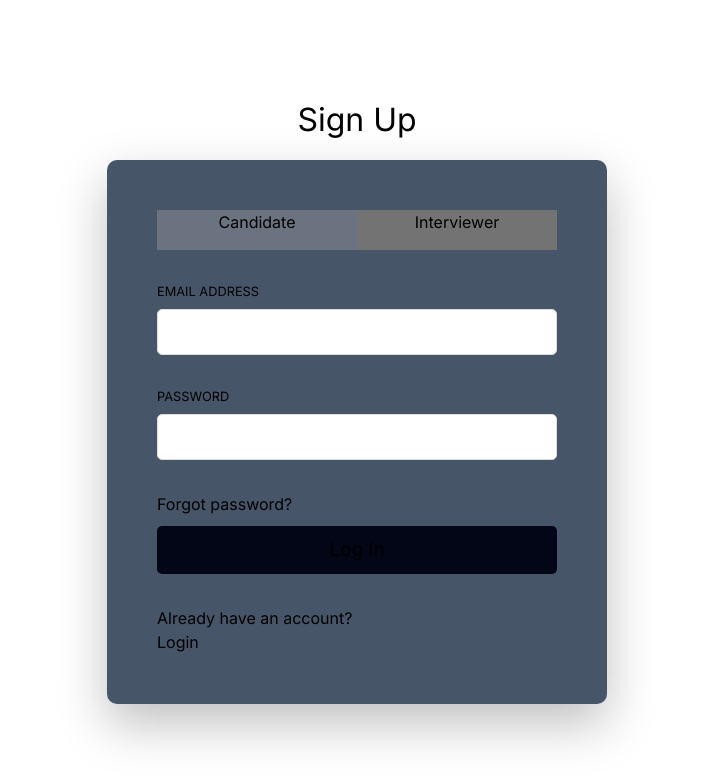
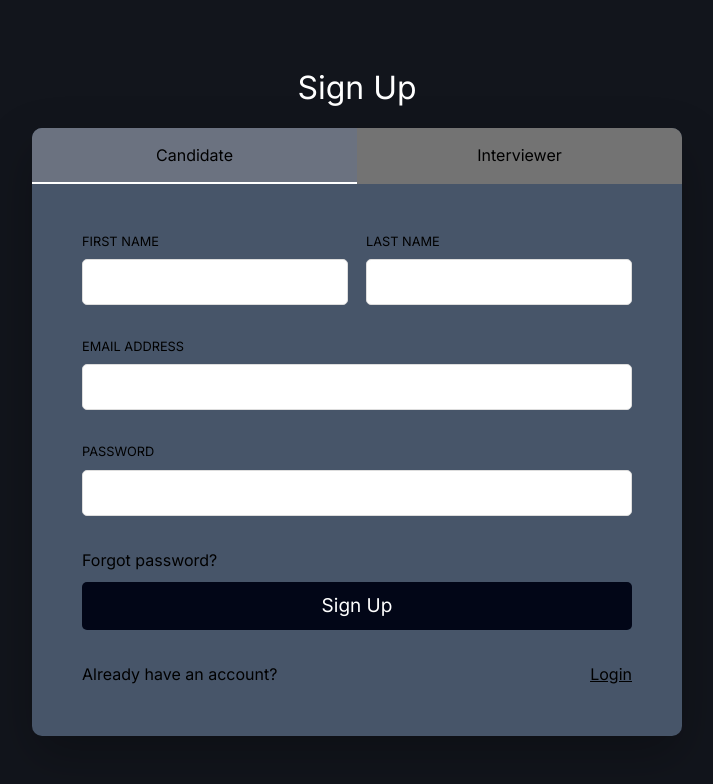
Before and after one commit to CodeCeasers/frontsite, a Next.js app in the folder client/: page /signup in a window 1280 px wide. Shown: the top 784 px of the page, without its empty margins (283-996 px from the left). Built offline with nearby package versions, Linux system fonts and the light colour scheme.

Commit message:
Refactor code and add dependencies

```diff
--- a/client/package.json
+++ b/client/package.json
@@ -10,9 +10,11 @@
   },
   "dependencies": {
     "@monaco-editor/react": "^4.6.0",
+    "dotenv": "^16.4.5",
     "next": "14.1.1",
     "react": "^18",
-    "react-dom": "^18"
+    "react-dom": "^18",
+    "sonner": "^1.4.3"
   },
   "devDependencies": {
     "autoprefixer": "^10.0.1",
--- a/client/src/app/login/page.jsx
+++ b/client/src/app/login/page.jsx
@@ -91,28 +91,32 @@ export default function Login() {
   //   };
 
   return (
-    <main className="flex flex-col justify-center items-center h-dvh w-dvw">
-      <h1 className=" text-center mb-4 text-[2rem]">Log In</h1>
-      <div className="w-[500px] shadow-[0px_20px_50px_0px_rgba(0,0,0,0.25)] p-[50px] rounded-[10px] bg-slate-600">
-        <div className="flex flex-row w-full h-10 mb-8 cursor-pointer">
+    <main className="flex flex-col justify-center items-center h-dvh w-dvw bg-[#12151c]">
+      <h1 className=" text-center mb-4 text-[2rem] text-white">Log In</h1>
+      <div className="w-[500px] shadow-[0px_20px_50px_0px_rgba(0,0,0,0.25)] pb-[50px] rounded-[10px] bg-slate-600">
+        <div className="flex flex-row w-full h-14 mb-14 cursor-pointer">
           <div
-            className={`text-center w-2/4 ${
-              candidateStyle ? `bg-neutral-500` : `bg-gray-500`
+            className={`flex justify-center items-center w-2/4 rounded-tl-[10px] ${
+              candidateStyle
+                ? `bg-neutral-500 border-b-2 border-transparent`
+                : `bg-gray-500 border-b-2 border-b-white`
             }`}
             onClick={toggleCandidate(true)}
           >
-            Candidate
+            <span>Candidate</span>
           </div>
           <div
-            className={`flex justify-center item-center w-2/4  ${
-              interviewStyle ? `bg-neutral-500` : `bg-gray-500`
+            className={`flex justify-center items-center w-2/4 rounded-tr-[10px]  ${
+              interviewStyle
+                ? `bg-neutral-500 border-b-2 border-transparent`
+                : `bg-gray-500 border-b-2 border-b-white`
             }`}
             onClick={toggleCandidate(false)}
           >
-            Interviewer
+            <span>Interviewer</span>
           </div>
         </div>
-        <form className="flex flex-col mb-8">
+        <form className="flex flex-col mb-8 px-[50px]">
           <label className="flex flex-col gap-[0.5em] mb-[2em]">
             <div className="text-[0.8em]">EMAIL ADDRESS</div>
             <input
@@ -143,14 +147,14 @@ export default function Login() {
             <Link href="/forgot_password">Forgot password?</Link>
           </div>
           <input
-            className="text-[19px] text-black cursor-pointer mt-2.5 p-2.5 rounded-[5px] border-[none] bg-slate-950"
+            className="text-[19px] text-white cursor-pointer mt-2.5 p-2.5 rounded-[5px] border-[none] bg-slate-950"
             type="submit"
             value="Log In"
           />
         </form>
-        <div className="">
+        <div className="flex flex-row justify-between px-[50px]">
           <div>Don't have an account?</div>
-          <div>
+          <div className="underline">
             <Link href="/signup">Sign up</Link>
           </div>
         </div>
--- a/client/src/app/page.js
+++ b/client/src/app/page.js
@@ -2,7 +2,7 @@ import Image from "next/image";
 
 export default function Home() {
   return (
-    <main className="flex min-h-screen flex-col items-center justify-between p-24">
+    <main className="flex min-h-screen flex-col items-center justify-between p-24 bg-[#12151c]">
       Home
     </main>
   );
--- a/client/src/app/signup/page.jsx
+++ b/client/src/app/signup/page.jsx
@@ -3,17 +3,21 @@
 import { useEffect, useState } from "react";
 import { useRouter } from "next/navigation";
 import Link from "next/link";
-// import { Toaster, toast } from "sonner";
-// require("dotenv").config();
+import { Toaster, toast } from "sonner";
+require("dotenv").config();
 
 export default function SignUp() {
   //   const router = useRouter();
-  const [form, setForm] = useState({ email: "", password: "" });
   const [isCandidate, setCandidate] = useState(false);
-  //   const [theme, setTheme] = useState(true);
+  const [form, setForm] = useState({
+    email: "",
+    password: "",
+    firstName: "",
+    lastName: "",
+    role: `${isCandidate ? "candidate" : "interviewer"}`,
+  });
   const [interviewStyle, setInterviewStyle] = useState(true);
   const [candidateStyle, setCandidateStyle] = useState(false);
-  //   const [theme, setTheme] = useState(true);
 
   const toggleCandidate = (isCandid) => () => {
     setCandidate(isCandid);
@@ -42,78 +46,112 @@ export default function SignUp() {
   //     }
   //   }, []); // Empty dependency array as it runs once on mount
 
-  //   const handleSubmit = async (e) => {
-  //     try {
-  //       e.preventDefault();
+  const handleSubmit = async (e) => {
+    try {
+      e.preventDefault();
 
-  //       if (!form.email || !form.password) {
-  //         toast.warning("Please fill in all fields");
-  //         return;
-  //       }
+      if (!form.email || !form.password || !form.firstName || !form.lastName) {
+        toast.warning("Please fill in all fields");
+        return;
+      }
 
-  //       const res = await fetch(`${process.env.NEXT_PUBLIC_API_URL}user/login`, {
-  //         method: "POST",
-  //         headers: {
-  //           "Content-Type": "application/json",
-  //         },
-  //         body: JSON.stringify({
-  //           email: form.email,
-  //           password: form.password,
-  //         }),
-  //       });
+      const res = await fetch(`http://localhost:400/user/login`, {
+        method: "POST",
+        headers: {
+          "Content-Type": "application/json",
+        },
+        body: JSON.stringify({
+          email: form.email,
+          firstName: form.firstName,
+          lastName: form.lastName,
+          password: form.password,
+        }),
+      });
 
-  //       const data = await res.json();
+      const data = await res.json();
 
-  //       if (data.token) {
-  //         toast.success("Logged in successfully");
-  //         const user = {
-  //           token: data.token,
-  //           id: data.id,
-  //           username: data.username,
-  //           email: form.email,
-  //           rating: data.ratings,
-  //         };
+      if (data.token) {
+        toast.success("Logged in successfully");
+        const user = {
+          token: data.token,
+          id: data.id,
+          email: form.email,
+          firstName: form.firstName,
+          lastName: form.lastName,
+        };
 
-  //         if (localStorage.getItem("user")) {
-  //           localStorage.removeItem("user");
-  //         }
+        if (localStorage.getItem("user")) {
+          localStorage.removeItem("user");
+        }
 
-  //         localStorage.setItem("user", JSON.stringify(user));
+        localStorage.setItem("user", JSON.stringify(user));
 
-  //         setForm({ email: "", password: "" });
+        setForm({ email: "", password: "" });
 
-  //         router.push("/");
-  //       } else {
-  //         toast.error(data.msg);
-  //       }
-  //     } catch (e) {
-  //       console.log(e);
-  //     }
-  //   };
+        router.push("/");
+      } else {
+        toast.error(data.msg);
+      }
+    } catch (e) {
+      console.log(e);
+    }
+  };
 
   return (
-    <div className="flex flex-col justify-center items-center h-dvh w-dvw">
-      <h1 className=" text-center mb-4 text-[2rem]">Sign Up</h1>
-      <div className="w-[500px] shadow-[0px_20px_50px_0px_rgba(0,0,0,0.25)] p-[50px] rounded-[10px] bg-slate-600">
-        <div className="flex flex-row w-full h-10 mb-8 cursor-pointer">
+    <div className="flex flex-col justify-center items-center h-dvh w-dvw bg-[#12151c]">
+      <h1 className=" text-center mb-4 text-[2rem] text-white">Sign Up</h1>
+      <div className="w-[650px] shadow-[0px_20px_50px_0px_rgba(0,0,0,0.25)] pb-[50px] rounded-[10px] bg-slate-600">
+        <div className="flex flex-row w-full h-14 mb-12 cursor-pointer">
           <div
-            className={`text-center w-2/4 ${
-              candidateStyle ? `bg-neutral-500` : `bg-gray-500`
+            className={`flex justify-center items-center w-2/4 rounded-tl-[10px] ${
+              candidateStyle
+                ? `bg-neutral-500 border-b-2 border-transparent`
+                : `bg-gray-500 border-b-2 border-b-white`
             }`}
             onClick={toggleCandidate(true)}
           >
-            Candidate
+            <span>Candidate</span>
           </div>
           <div
-            className={`flex justify-center item-center w-2/4  ${
-              interviewStyle ? `bg-neutral-500` : `bg-gray-500`
+            className={`flex justify-center items-center w-2/4 rounded-tr-[10px]  ${
+              interviewStyle
+                ? `bg-neutral-500 border-b-2 border-transparent`
+                : `bg-gray-500 border-b-2 border-b-white`
             }`}
             onClick={toggleCandidate(false)}
           >
-            Interviewer
+            <span>Interviewer</span>
           </div>
         </div>
-        <form className="flex flex-col mb-8">
+        <form className="flex flex-col mb-8 px-[50px]">
+          <div className="flex flex-row justify-between">
+            <label className="flex flex-col gap-[0.5em] mb-[2em]">
+              <div className="text-[0.8em]">FIRST NAME</div>
+              <input
+                className="text-[1em] border px-[15px] py-2.5 rounded-[5px] border-solid border-[#ddd] text-black"
+                type="text"
+                name="firstName"
+                required
+                onChange={(e) => {
+                  -setForm({ ...form, firstName: e.target.value });
+                }}
+                value={form.firstName}
+              />
+            </label>
+            <label className="flex flex-col gap-[0.5em] mb-[2em]">
+              <div className="text-[0.8em]">LAST NAME</div>
+              <input
+                className="text-[1em] border px-[15px] py-2.5 rounded-[5px] border-solid border-[#ddd] text-black"
+                type="text"
+                name="lastName"
+                required
+                onChange={(e) => {
+                  -setForm({ ...form, lastName: e.target.value });
+                }}
+                value={form.lastName}
+              />
+            </label>
+          </div>
           <label className="flex flex-col gap-[0.5em] mb-[2em]">
             <div className="text-[0.8em]">EMAIL ADDRESS</div>
             <input
@@ -144,19 +182,20 @@ export default function SignUp() {
             <Link href="/forgot_password">Forgot password?</Link>
           </div>
           <input
-            className="text-[19px] text-black cursor-pointer mt-2.5 p-2.5 rounded-[5px] border-[none] bg-slate-950"
+            className="text-[19px] text-white cursor-pointer mt-2.5 p-2.5 rounded-[5px] border-[none] bg-slate-950"
             type="submit"
-            value="Log In"
+            value="Sign Up"
+            onClick={handleSubmit}
           />
         </form>
-        <div className="">
+        <div className="flex flex-row justify-between px-[50px]">
           <div>Already have an account?</div>
-          <div>
+          <div className=" underline">
             <Link href="/login">Login</Link>
           </div>
         </div>
       </div>
-      {/* <Toaster theme={theme ? "dark" : "light"} position="bottom-left" /> */}
+      <Toaster theme="light" position="bottom-left" />
     </div>
   );
 }
--- a/client/src/components/EditorTop.jsx
+++ b/client/src/components/EditorTop.jsx
@@ -1,5 +1,3 @@
-export function EditorHeader(){
-    return <>
-    header
-    </>
+export function EditorHeader() {
+  return <>header</>;
 }
```
Also changed, not shown: client/src/app/loader.jsx (+6 -3 lines), client/src/components/CodeOutput.jsx (+9 -8 lines), client/src/components/Details.jsx (+9 -6 lines), client/src/components/Editor.jsx (+11 -12 lines), client/src/components/EditorBtns.jsx (+12 -6 lines), client/src/components/Tabs.jsx (+8 -6 lines), client/src/components/VideoChat.jsx (+8 -11 lines), 1 other file (tests, documents, lock files or other folders).
